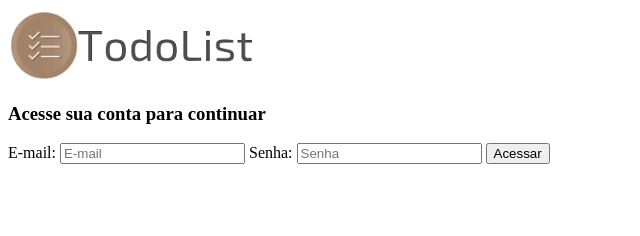
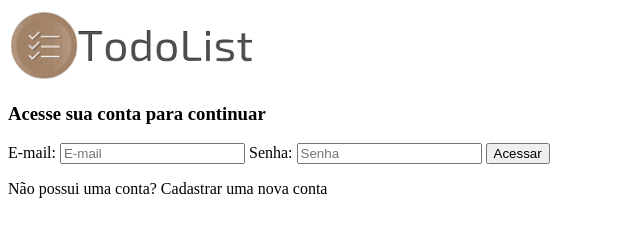
Before and after one commit to michael-dfc-sousa/TodoList-With-Firebase, a plain HTML site: page index.html in a window 1280 px wide. Shown: the whole page, without its empty margins (0-640 px from the left). Drawn offline with Linux system fonts and the light colour scheme.

Commit message:
adicionando botão de registro para cadastro de novas contas

```diff
--- a/index.html
+++ b/index.html
@@ -24,6 +24,13 @@
 
                 <button type="submit" id="submitAuthForm">Acessar</button>
             </form>
+
+            <!--alterar o formulário de autenticação para o cadastro de novas contas-->
+            <p id="register">
+                Não possui uma conta?
+                <butto onclick="toggleRegister()">Cadastrar uma nova conta</button>
+            </p>
+
         </div>
 
     </div>
```
